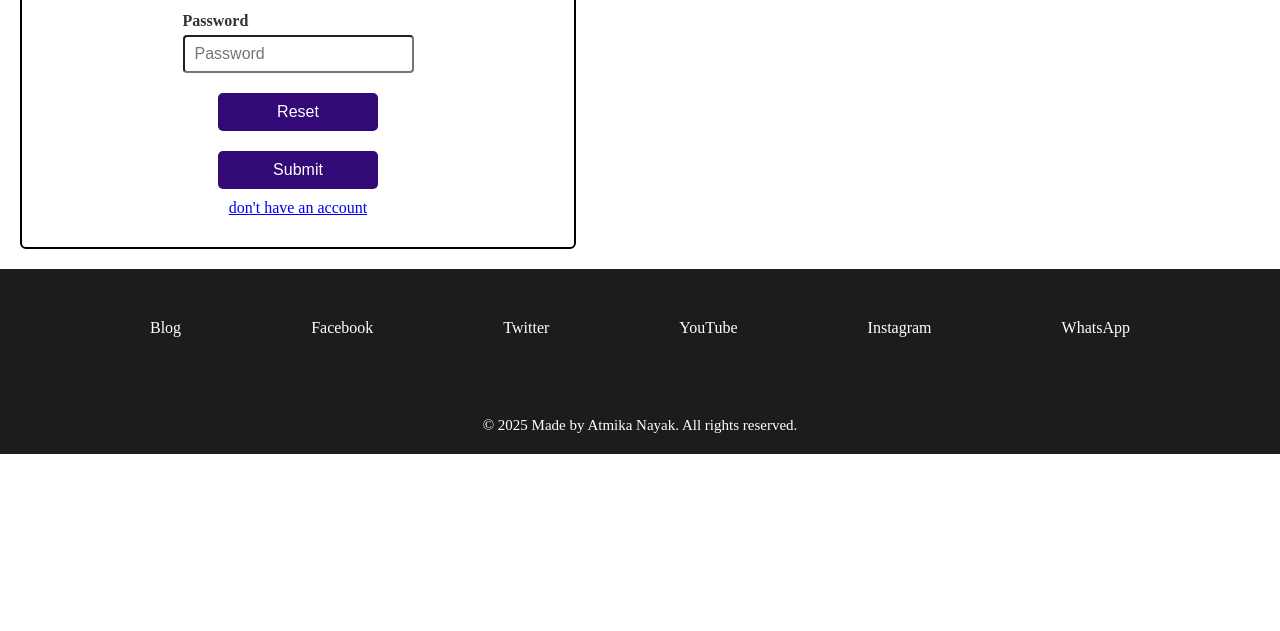
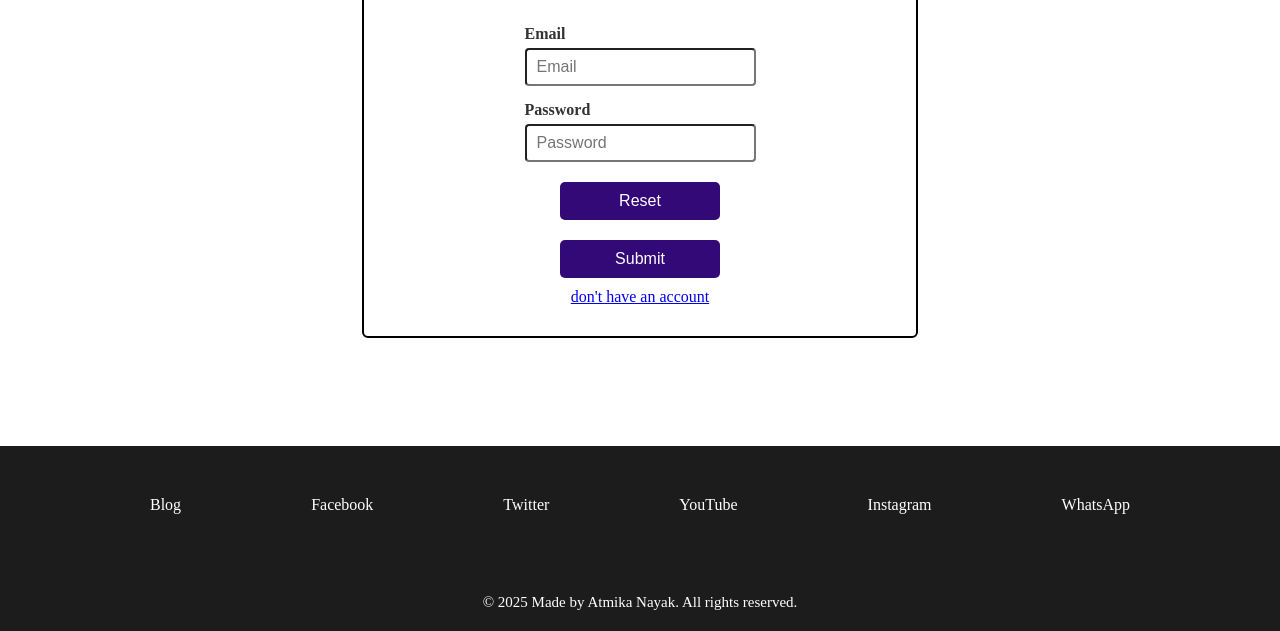
Before and after one commit to AtmikaNayak/e-commerce, a plain HTML site: page sign_in.html in a window 1280 px wide. Shown: the part 169-800 px from the top of the page. Drawn offline with Linux system fonts and the light colour scheme.

Commit message:
Enhance layout styles for sign component

```diff
--- a/sign.css
+++ b/sign.css
@@ -5,6 +5,12 @@
 
 html, body{
     height: 100%;
+}
+
+body {
+    display: flex;
+    flex-direction: column;
+    min-height: 100vh;
 }
 
 /*-----------------------------------------------------------------*/
@@ -16,6 +22,15 @@ html, body{
     border-radius: 8px;
     font-family: Arial, sans-serif;
   }
+
+form {
+    flex: 1;
+    display: flex;
+    flex-direction: column;
+    align-items: center;
+    justify-content: center;
+    padding: 20px 0;
+}
 
   form fieldset {
     border: 2px solid #000000;
```
